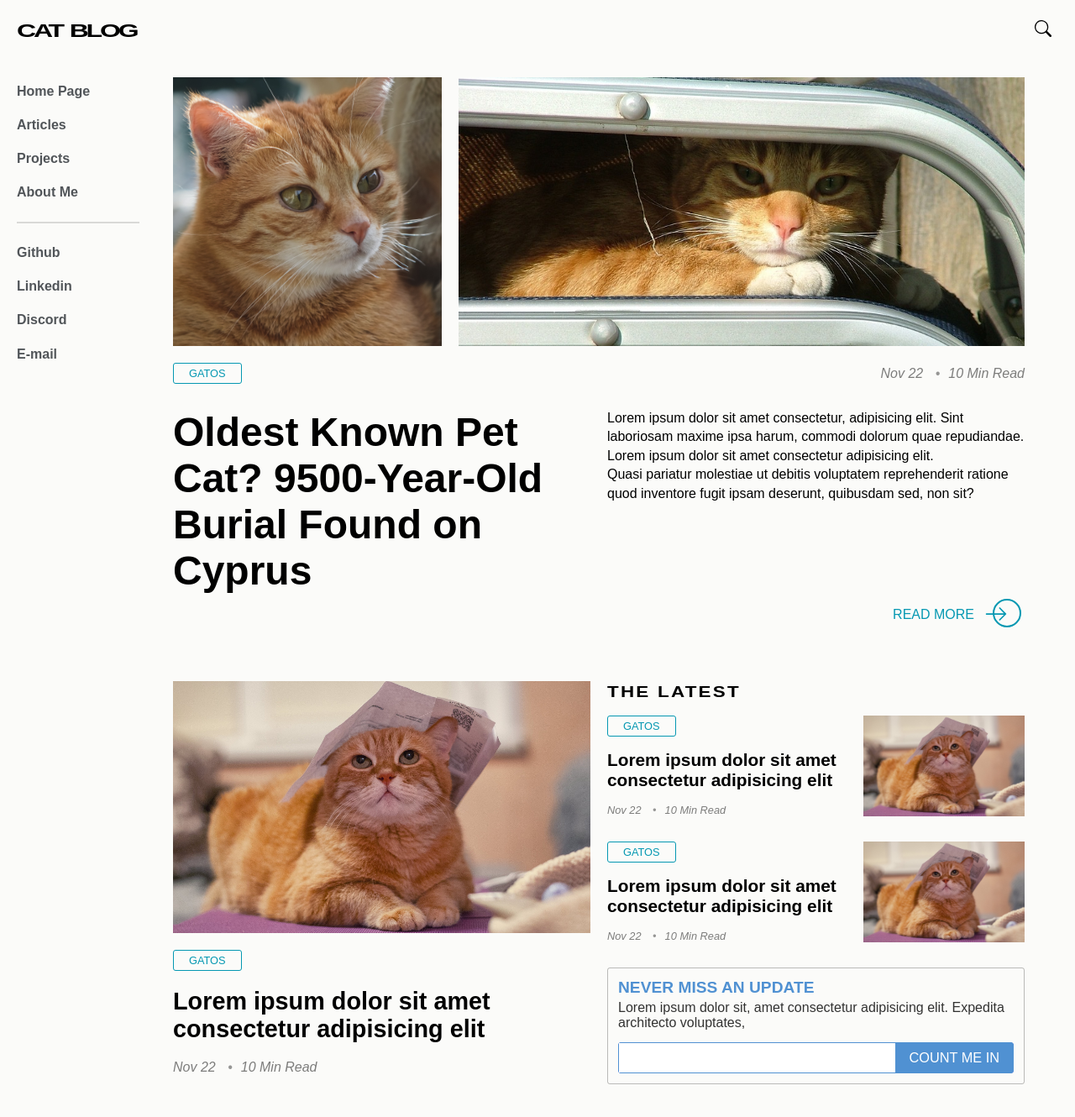
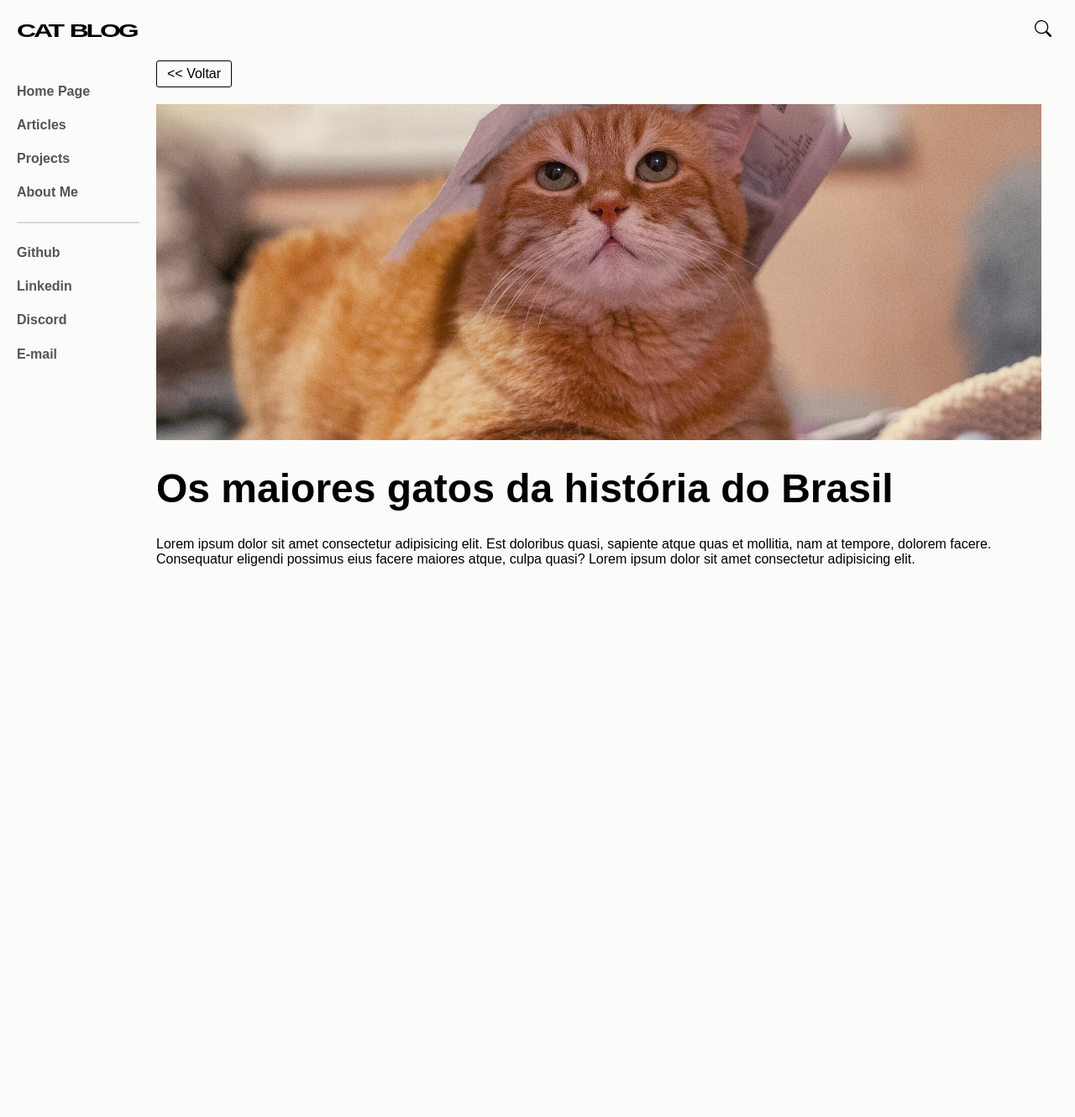
Before and after one commit to refusado/cat-blog-angular, an Angular app: page /article/0 in a window 1280 px wide. Before the commit this address led to /. Shown: the top 1330 px of the page at 84% size. After the commit the page ends 800 px from the top, so only its background shows below. Built offline with nearby package versions, Linux system fonts and the light colour scheme.

Commit message:
desacoplar elementos e coletar dados dinamicamente

```diff
--- a/src/app/app-routing.module.ts
+++ b/src/app/app-routing.module.ts
@@ -1,7 +1,18 @@
 import { NgModule } from '@angular/core';
 import { RouterModule, Routes } from '@angular/router';
+import { HomeComponent } from './pages/home/home.component';
+import { ArticleComponent } from './pages/article/article.component';
 
-const routes: Routes = [];
+const routes: Routes = [
+  {
+    path: '',
+    component: HomeComponent
+  },
+  {
+    path: 'article/:id',
+    component: ArticleComponent
+  }
+];
 
 @NgModule({
   imports: [RouterModule.forRoot(routes)],
--- a/src/app/app.component.html
+++ b/src/app/app.component.html
@@ -6,6 +6,6 @@
     <app-nav-bar></app-nav-bar>
   </aside>
   <section id="page-content">
-    <app-home></app-home>
+    <router-outlet></router-outlet>
   </section>
 </main>
--- a/src/app/components/main-card/main-card.component.html
+++ b/src/app/components/main-card/main-card.component.html
@@ -1,13 +1,15 @@
-<a class="main-card__container" href="/">
+<a class="main-card__container" [routerLink]="['article', id]">
   <div class="main-card__banner"
-    style="background-image: url('/assets/blog-img.jpg')"
+    [style]="'background-image: url(' + imageUrl + ')'"
   ></div>
   <div class="main-card__sub">
     <span class="tag">
       Gatos
     </span>
   </div>
-  <h4 class="main-card__title">Lorem ipsum dolor sit amet consectetur adipisicing elit</h4>
+  <h4 class="main-card__title">
+    {{ title }}
+  </h4>
   <span class="main-card__info">
     <span class="main-card__date">
       Nov 22
--- a/src/app/components/main-card/main-card.component.ts
+++ b/src/app/components/main-card/main-card.component.ts
@@ -1,4 +1,4 @@
-import { Component, OnInit } from '@angular/core';
+import { Component, Input, OnInit } from '@angular/core';
 
 @Component({
   selector: 'app-main-card',
@@ -7,6 +7,14 @@ import { Component, OnInit } from '@angular/core';
 })
 export class MainCardComponent implements OnInit {
 
+  @Input()
+  imageUrl = "";
+  @Input()
+  title = "";
+  @Input()
+  id: string = "1";
+
+
   constructor() { }
 
   ngOnInit(): void {
--- a/src/app/components/small-card/small-card.component.html
+++ b/src/app/components/small-card/small-card.component.html
@@ -1,4 +1,4 @@
-<a class="small-card__container" href="/">
+<a class="small-card__container"  [routerLink]="['article', id]">
   <div class="small-card__left">
     <div class="small-card__header">
       <span class="tag">
@@ -6,7 +6,7 @@
       </span>
     </div>
     <h5 class="small-card__title">
-      Lorem ipsum dolor sit amet consectetur adipisicing elit
+      {{ title }}
     </h5>
     <div class="small-card__info">
       <span class="small-card__date">
@@ -19,7 +19,7 @@
   </div>
   <div class="small-card__right">
     <div class="small-card__banner">
-      <img src="./assets/blog-img.jpg" alt="Banner">
+      <img src="{{ imageUrl }}" alt="{{ title }}">
     </div>
   </div>
 </a>
--- a/src/app/components/small-card/small-card.component.ts
+++ b/src/app/components/small-card/small-card.component.ts
@@ -1,4 +1,4 @@
-import { Component, OnInit } from '@angular/core';
+import { Component, OnInit, Input } from '@angular/core';
 
 @Component({
   selector: 'app-small-card',
@@ -7,6 +7,13 @@ import { Component, OnInit } from '@angular/core';
 })
 export class SmallCardComponent implements OnInit {
 
+  @Input()
+  imageUrl = "";
+  @Input()
+  title = "";
+  @Input()
+  id: string = "1";
+
   constructor() { }
 
   ngOnInit(): void {
--- /dev/null
+++ b/src/app/data/fakeData.ts
@@ -0,0 +1,20 @@
+export const fakeData = [
+  {
+    "id": "0",
+    "image": "./assets/blog-img.jpg",
+    "title": "Os maiores gatos da história do Brasil",
+    "content": "Lorem ipsum dolor sit amet consectetur adipisicing elit. Est doloribus quasi, sapiente atque quas et mollitia, nam at tempore, dolorem facere. Consequatur eligendi possimus eius facere maiores atque, culpa quasi? Lorem ipsum dolor sit amet consectetur adipisicing elit.",
+  },
+  {
+    "id": "1",
+    "image": "./assets/blog-img2.jpg",
+    "title": "Os gatos realmente não gostam dos humanos?",
+    "content": "Lorem ipsum dolor sit amet consectetur adipisicing elit. Est doloribus quasi, sapiente atque quas et mollitia, nam at tempore, dolorem facere. Consequatur eligendi possimus eius facere maiores atque, culpa quasi?. Lorem ipsum dolor sit amet consectetur adipisicing elit. Est doloribus quasi, sapiente atque quas et mollitia, nam at tempore, dolorem facere. Consequatur eligendi possimus eius facere maiores atque, culpa quasi?",
+  },
+  {
+    "id": "2",
+    "image": "./assets/blog-img3.jpg",
+    "title": " 274 motivos para você adotar um gato hoje mesmo",
+    "content": "Lorem ipsum dolor sit amet consectetur adipisicing elit. Est doloribus quasi, sapiente atque quas et mollitia, nam at tempore, dolorem facere. Consequatur eligendi possimus eius facere maiores atque, culpa quasi?",
+  }
+]
--- a/src/app/pages/article/article.component.css
+++ b/src/app/pages/article/article.component.css
@@ -0,0 +1,37 @@
+.article__back {
+  color: #000;
+  display: inline-block;
+  margin-bottom: 20px;
+  padding: 6px 12px;
+  border: 1px solid #000;
+  border-radius: 3px;
+
+  transition: 400ms;
+}
+
+.article__back:hover {
+  background-color: #0000000d;
+}
+
+.article__banner {
+  height: 400px;
+  display: flex;
+  align-items: center;
+  overflow: hidden;
+}
+
+.article__banner img {
+  width: 100%;
+}
+
+.article__title {
+  padding: 30px 0;
+}
+
+.article__title h1 {
+  font-size: 3rem;
+}
+
+.article__title {
+  font-size: 1rem;
+}
--- a/src/app/pages/article/article.component.html
+++ b/src/app/pages/article/article.component.html
@@ -1 +1,12 @@
-<p>article works!</p>
+<section class="article__container">
+  <a [routerLink]="''" class="article__back"><< Voltar</a>
+  <div class="article__banner">
+    <img src="{{ bannerImage }}" alt="Banner">
+  </div>
+  <div class="article__title">
+    <h1>{{ articleTitle }}</h1>
+  </div>
+  <div class="article__description">
+    <p>{{ articleContent }}</p>
+  </div>
+</section>
--- a/src/app/pages/article/article.component.ts
+++ b/src/app/pages/article/article.component.ts
@@ -1,4 +1,6 @@
 import { Component, OnInit } from '@angular/core';
+import { ActivatedRoute } from '@angular/router';
+import { fakeData } from 'src/app/data/fakeData';
 
 @Component({
   selector: 'app-article',
@@ -7,9 +9,28 @@ import { Component, OnInit } from '@angular/core';
 })
 export class ArticleComponent implements OnInit {
 
-  constructor() { }
+  bannerImage: string = "";
+  articleTitle: string = "";
+  articleContent: string = "";
+  private id: string | null = "0";
+
+  constructor(
+    private route: ActivatedRoute
+  ) { }
 
   ngOnInit(): void {
+    this.route.paramMap.subscribe((value) => {
+      this.id = value.get('id');
+    });
+
+    this.setArticleValues(this.id);
   }
 
+  setArticleValues(id: string | null) {
+    const result = fakeData.filter(article => article.id == id)[0];
+
+    this.bannerImage = result.image;
+    this.articleTitle = result.title;
+    this.articleContent = result.content;
+  }
 }
--- a/src/app/pages/home/home.component.html
+++ b/src/app/pages/home/home.component.html
@@ -2,12 +2,24 @@
   <app-card-cover></app-card-cover>
   <section class="cards">
     <div class="cards__left">
-      <app-main-card></app-main-card>
+      <app-main-card
+        [imageUrl]="'/assets/blog-img.jpg'"
+        [title]="'Os maiores gatos da história do Brasil'"
+        id="0"
+      ></app-main-card>
     </div>
     <div class="cards__right">
       <p><strong>The latest</strong></p>
-      <app-small-card></app-small-card>
-      <app-small-card></app-small-card>
+      <app-small-card
+        [imageUrl]="'/assets/blog-img2.jpg'"
+        [title]="'Os gatos realmente não gostam dos humanos?'"
+        id="1"
+      ></app-small-card>
+      <app-small-card
+        [imageUrl]="'/assets/blog-img3.jpg'"
+        [title]="'274 motivos para você adotar um gato hoje mesmo!'"
+        id="2"
+      ></app-small-card>
       <app-contact-form></app-contact-form>
     </div>
   </section>
```
